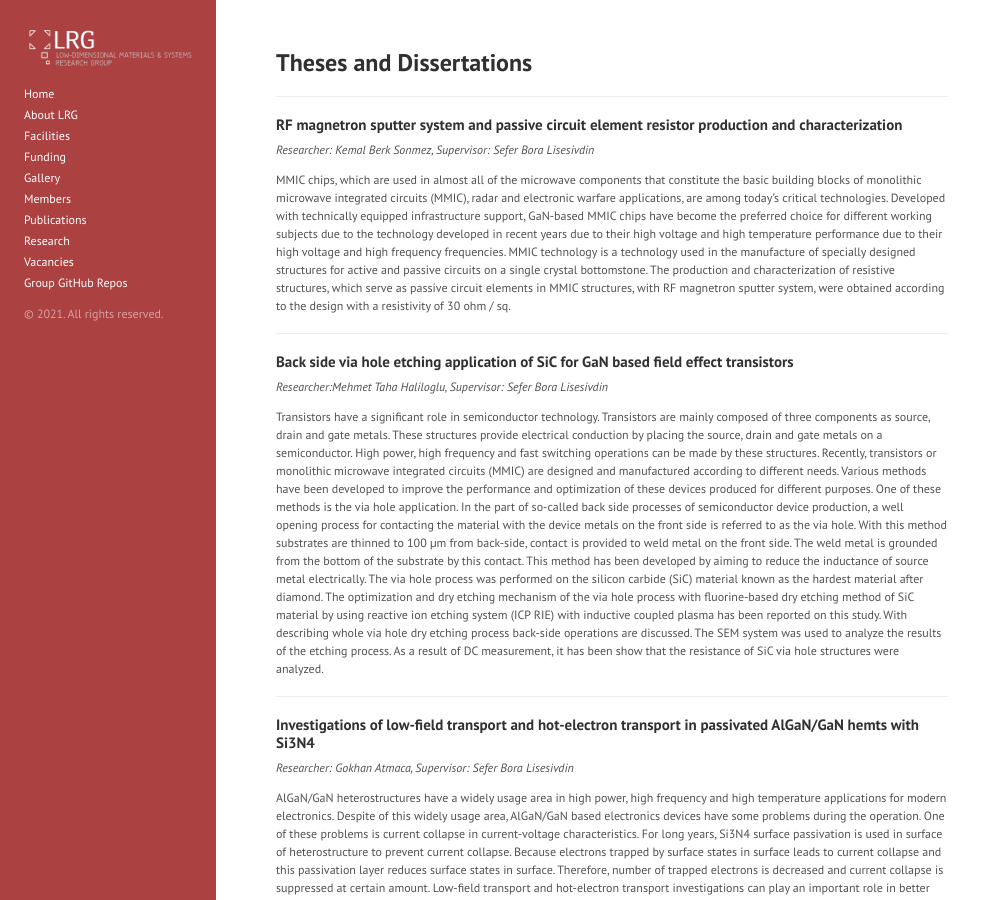
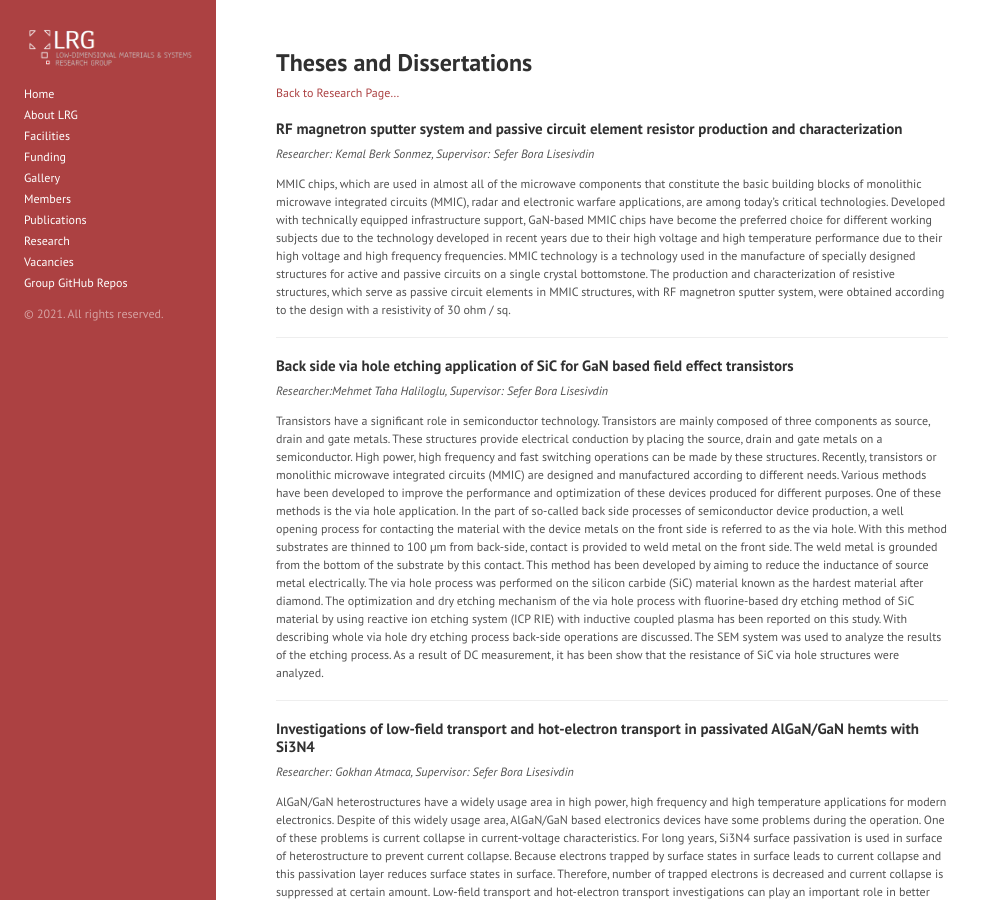
Before and after one commit to lrgresearch/oldwebsite, a Jekyll site: the page built from theses-and-dissertations.md, in a window 1280 px wide and 900 px high. Shown: the whole window, without its empty margins (0-987 px from the left). Built offline with Jekyll 4.4.1, drawn with Linux system fonts in a browser that asks for light colours.

Commit message:
Update theses-and-dissertations.md

```diff
--- a/theses-and-dissertations.md
+++ b/theses-and-dissertations.md
@@ -3,7 +3,8 @@ layout: page
 title: Theses and Dissertations
 ---
 
----
+[Back to Research Page...](research.md)
+
 
 ### RF magnetron sputter system and passive circuit element resistor production and characterization
 *Researcher: Kemal Berk Sonmez, Supervisor: Sefer Bora Lisesivdin*
```
